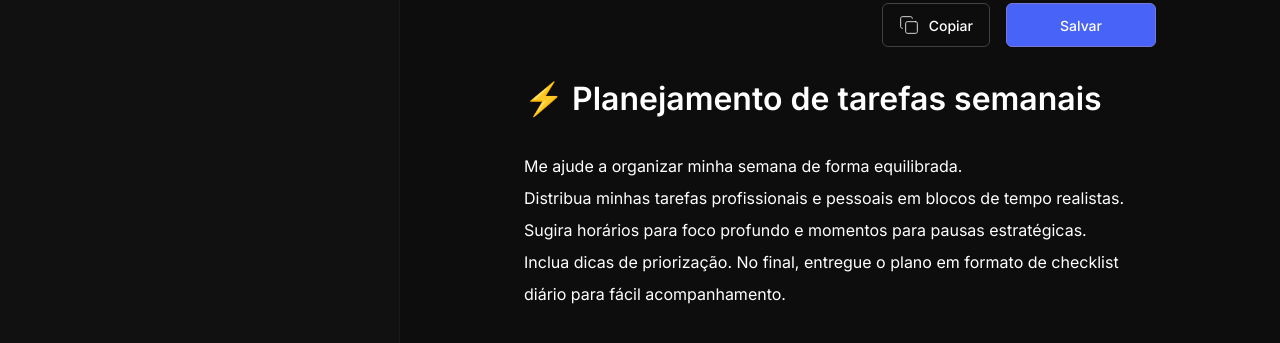
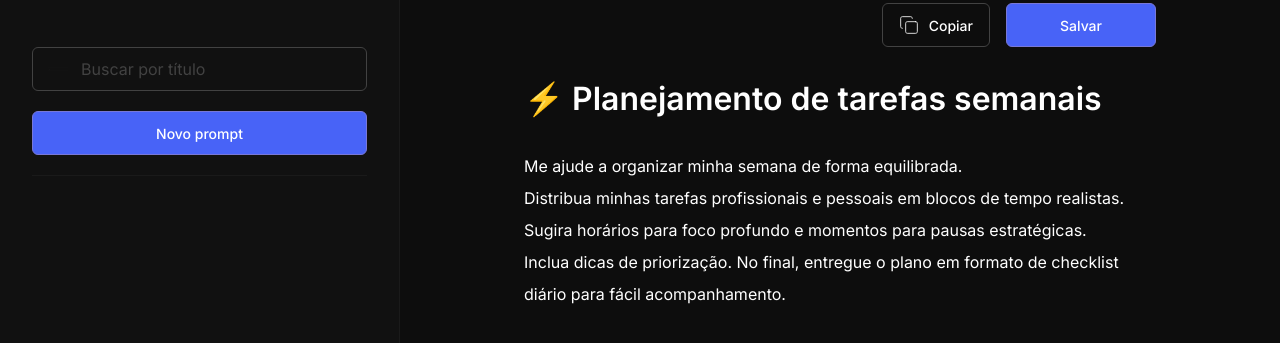
Before and after one commit to angelicaalbuquerque/nlw-prompt-manager_rocketseat, a plain HTML site: page index.html in a window 1280 px wide. Shown: the part 59-402 px from the top of the page. Drawn offline with Linux system fonts and the light colour scheme.

Commit message:
chore: generates sidebar content

```diff
--- a/index.html
+++ b/index.html
@@ -24,6 +24,18 @@
           <img src="assets/collapse.svg" alt="Fechar menu" class="icon" />
         </button>
       </header>
+
+      <div class="sidebar-content">
+        <div class="search-container">
+          <img src="assets/icon-search.svg" alt="Buscar" class="icon search-icon" />
+          <input type="text" placeholder="Buscar por título" id="search-input" class="search-input" />
+
+          <button class="btn-primary btn btn-full" id="btn-new">
+            Novo prompt
+          </button>
+        </div>
+      </div>
+
     </aside>
 
     <main class="main">
--- a/style.css
+++ b/style.css
@@ -181,6 +181,49 @@ body {
   justify-content: space-between;
 }
 
+.sidebar-content {
+  display: flex;
+  flex-direction: column;
+}
+
+.search-container {
+  display: flex;
+  flex-direction: column;
+  width: 100%;
+  position: relative;
+  padding-bottom: 20px;
+  border-bottom: 1px solid var(--gray-700);
+  gap: 20px;
+}
+
+.search-icon {
+  position: absolute;
+  left: 16px;
+  top: 22px;
+  transform: translateY(-50%);
+}
+
+.search-input {
+  background: transparent;
+  height: 44px;
+  width: 100%;
+  border: 1px solid var(--gray-200);
+  outline: none;
+  color: var(--white);
+  font-size: 16px;
+  border-radius: 6px;
+  padding-left: 48px;
+}
+
+.search-input::placeholder {
+  color: var(--gray-200);
+}
+
+.btn-full {
+  width: 100%;
+  justify-content: center;
+}
+
 .logo {
   height: 24px;
 }
```
Also changed, not shown: assets/icon-search.svg (added), assets/line-divisor.svg (added).
